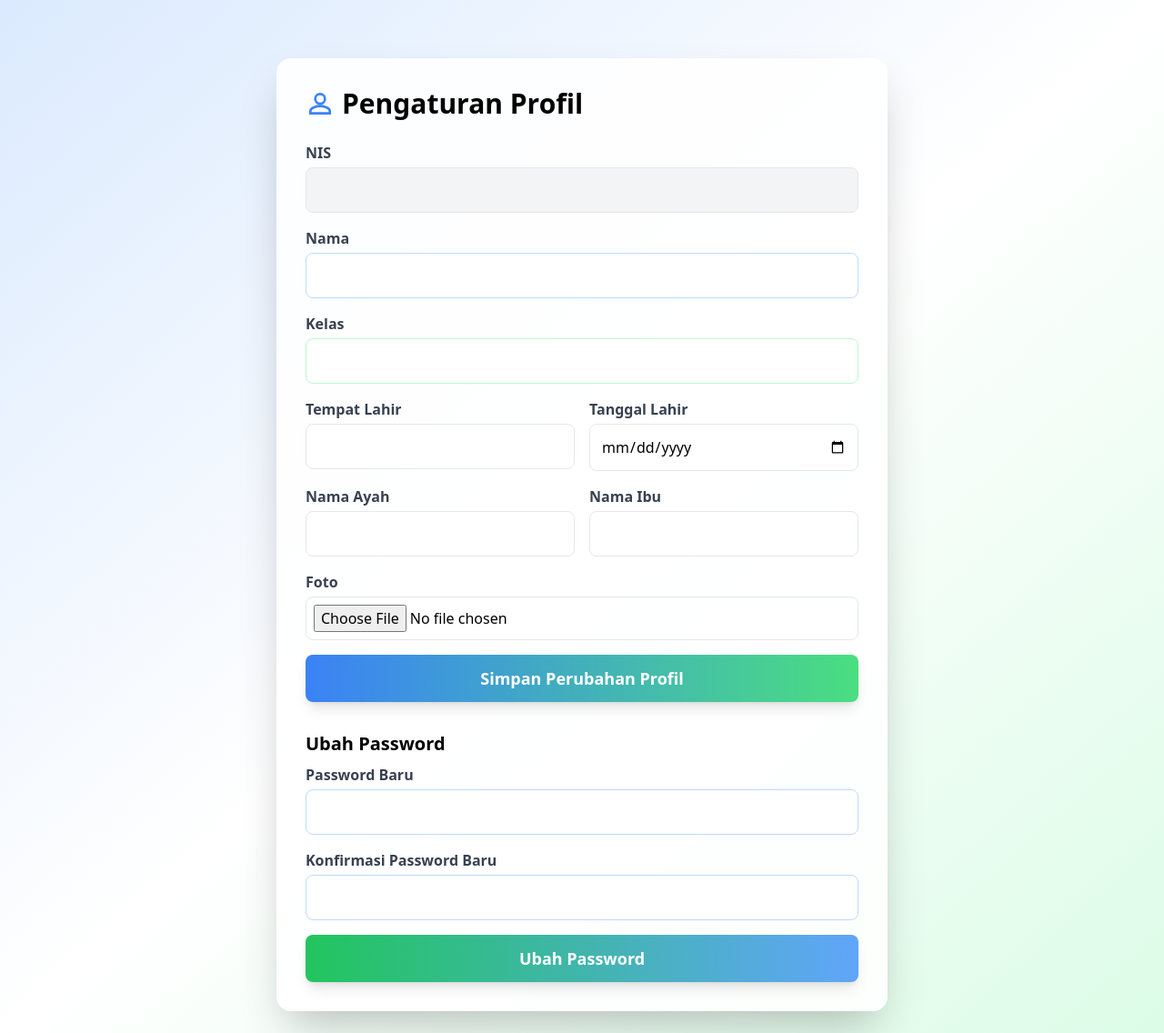
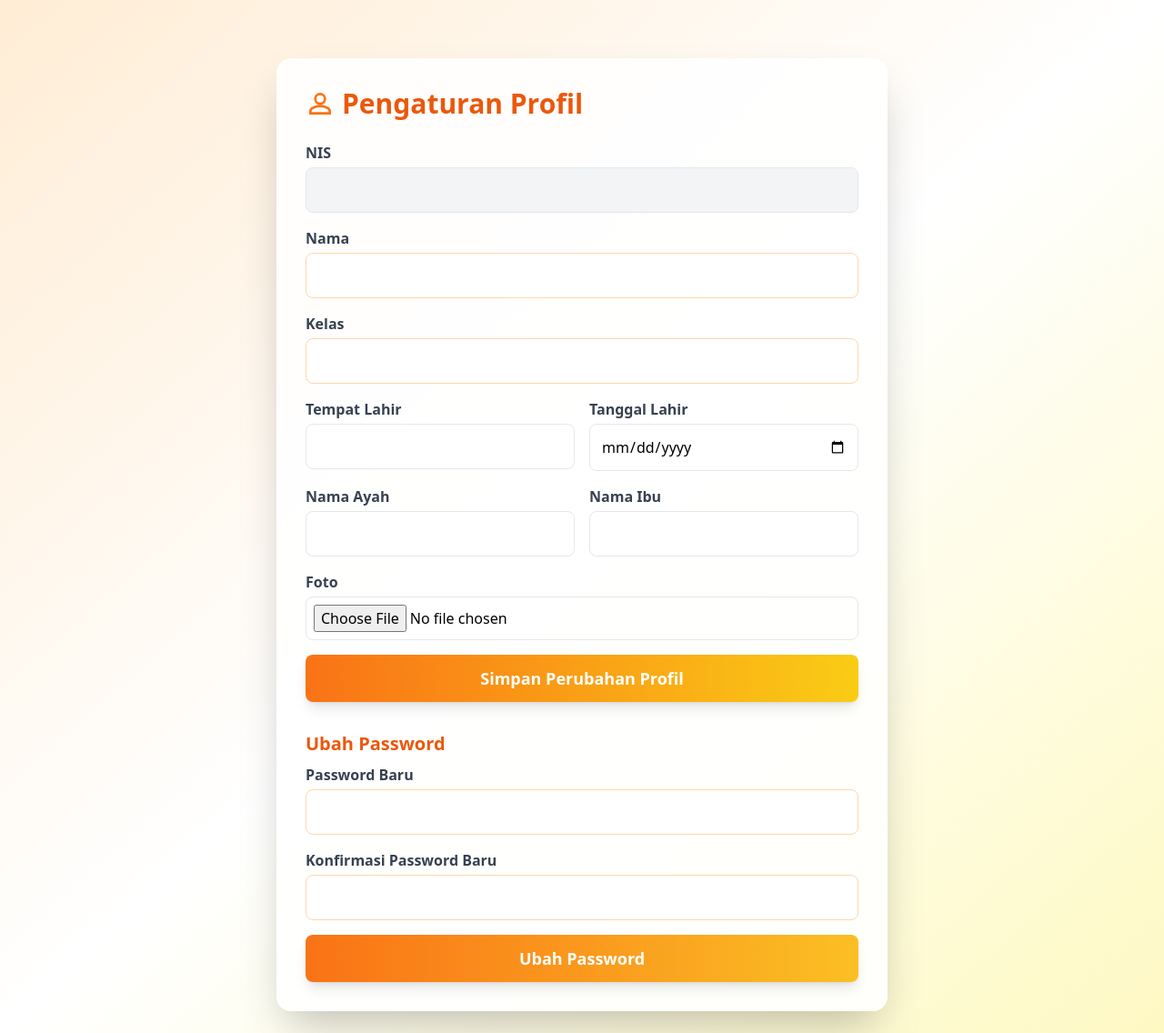
Before and after one commit to Eleutheria-Sapta-Timira-Celeste/Tugas-Akhir, a PHP site: page /siswa/pengaturan.php in a window 1280 px wide. Shown: the whole page at 91% size. Run offline with PHP 8.4, Linux system fonts and the light colour scheme; the visitor is signed in with stand-in values (Sample User, id 1); data that the repository does not hold is empty; some libraries are stand-ins or nearby versions.

Commit message:
update warna button

```diff
--- a/guru/register.php
+++ b/guru/register.php
@@ -8,7 +8,7 @@ if ($_SERVER['REQUEST_METHOD'] == 'POST') {
     $mapel = $_POST['mapel'];
     $password = password_hash($_POST['password'], PASSWORD_BCRYPT);
 
-    $query = $conn->prepare("INSERT INTO guru (username, name, nip, mapel, password) VALUES (?, ?, ?, ?, ?)");
+    $query = $conn->prepare("INSERT INTO guru (username, nama, nip, mapel, password) VALUES (?, ?, ?, ?, ?)");
     $query->bind_param("sssss", $username, $name, $nip, $mapel, $password);
 
     if ($query->execute()) {
--- a/siswa/pengaturan.php
+++ b/siswa/pengaturan.php
@@ -73,10 +73,12 @@ if (isset($_POST['update_password'])) {
     <title>Pengaturan Profil</title>
     <script src="https://cdn.tailwindcss.com"></script>
 </head>
-<body class="bg-gradient-to-br from-blue-100 via-white to-green-100 min-h-screen p-6">
+<body class="bg-gradient-to-br from-orange-100 via-white to-yellow-100 min-h-screen p-6">
 <div class="max-w-2xl mx-auto bg-white/90 p-8 rounded-2xl shadow-2xl mt-10">
-    <h2 class="text-3xl font-extrabold mb-6 flex items-center gap-2">
-        <svg class="w-8 h-8 text-blue-500" fill="none" stroke="currentColor" stroke-width="2" viewBox="0 0 24 24"><path d="M12 12c2.21 0 4-1.79 4-4s-1.79-4-4-4-4 1.79-4 4 1.79 4 4 4zm0 2c-2.67 0-8 1.34-8 4v2h16v-2c0-2.66-5.33-4-8-4z"/></svg>
+    <h2 class="text-3xl font-extrabold mb-6 flex items-center gap-2 text-orange-600">
+        <svg class="w-8 h-8 text-orange-500" fill="none" stroke="currentColor" stroke-width="2" viewBox="0 0 24 24">
+            <path d="M12 12c2.21 0 4-1.79 4-4s-1.79-4-4-4-4 1.79-4 4 1.79 4 4 4zm0 2c-2.67 0-8 1.34-8 4v2h16v-2c0-2.66-5.33-4-8-4z"/>
+        </svg>
         Pengaturan Profil
     </h2>
     <?= $msg ?>
@@ -87,30 +89,30 @@ if (isset($_POST['update_password'])) {
         </div>
         <div>
             <label class="block mb-1 font-semibold text-gray-700">Nama</label>
-            <input type="text" name="nama" value="<?= htmlspecialchars($data['nama']) ?>" required class="w-full p-3 border border-blue-200 rounded-lg focus:outline-none focus:ring-2 focus:ring-blue-400 transition">
+            <input type="text" name="nama" value="<?= htmlspecialchars($data['nama']) ?>" required class="w-full p-3 border border-orange-200 rounded-lg focus:outline-none focus:ring-2 focus:ring-orange-400 transition">
         </div>
         <div>
             <label class="block mb-1 font-semibold text-gray-700">Kelas</label>
-            <input type="text" name="kelas" value="<?= htmlspecialchars($data['kelas']) ?>" required class="w-full p-3 border border-green-200 rounded-lg focus:outline-none focus:ring-2 focus:ring-green-400 transition">
+            <input type="text" name="kelas" value="<?= htmlspecialchars($data['kelas']) ?>" required class="w-full p-3 border border-orange-200 rounded-lg focus:outline-none focus:ring-2 focus:ring-orange-400 transition">
         </div>
         <div class="grid grid-cols-2 gap-4">
             <div>
                 <label class="block mb-1 font-semibold text-gray-700">Tempat Lahir</label>
-                <input type="text" name="tempat_lahir" value="<?= htmlspecialchars($data['tempat_lahir']) ?>" required class="w-full p-3 border border-gray-200 rounded-lg focus:outline-none focus:ring-2 focus:ring-blue-300 transition">
+                <input type="text" name="tempat_lahir" value="<?= htmlspecialchars($data['tempat_lahir']) ?>" required class="w-full p-3 border border-gray-200 rounded-lg focus:outline-none focus:ring-2 focus:ring-orange-300 transition">
             </div>
             <div>
                 <label class="block mb-1 font-semibold text-gray-700">Tanggal Lahir</label>
-                <input type="date" name="tanggal_lahir" value="<?= htmlspecialchars($data['tanggal_lahir']) ?>" required class="w-full p-3 border border-gray-200 rounded-lg focus:outline-none focus:ring-2 focus:ring-blue-300 transition">
+                <input type="date" name="tanggal_lahir" value="<?= htmlspecialchars($data['tanggal_lahir']) ?>" required class="w-full p-3 border border-gray-200 rounded-lg focus:outline-none focus:ring-2 focus:ring-orange-300 transition">
             </div>
         </div>
         <div class="grid grid-cols-2 gap-4">
             <div>
                 <label class="block mb-1 font-semibold text-gray-700">Nama Ayah</label>
-                <input type="text" name="nama_ayah" value="<?= htmlspecialchars($data['nama_ayah']) ?>" required class="w-full p-3 border border-gray-200 rounded-lg focus:outline-none focus:ring-2 focus:ring-green-300 transition">
+                <input type="text" name="nama_ayah" value="<?= htmlspecialchars($data['nama_ayah']) ?>" required class="w-full p-3 border border-gray-200 rounded-lg focus:outline-none focus:ring-2 focus:ring-yellow-400 transition">
             </div>
             <div>
                 <label class="block mb-1 font-semibold text-gray-700">Nama Ibu</label>
-                <input type="text" name="nama_ibu" value="<?= htmlspecialchars($data['nama_ibu']) ?>" required class="w-full p-3 border border-gray-200 rounded-lg focus:outline-none focus:ring-2 focus:ring-green-300 transition">
+                <input type="text" name="nama_ibu" value="<?= htmlspecialchars($data['nama_ibu']) ?>" required class="w-full p-3 border border-gray-200 rounded-lg focus:outline-none focus:ring-2 focus:ring-yellow-400 transition">
             </div>
         </div>
         <div>
@@ -120,22 +122,22 @@ if (isset($_POST['update_password'])) {
             <?php } ?>
             <input type="file" name="foto" accept="image/*" class="w-full p-2 border border-gray-200 rounded-lg">
         </div>
-        <button type="submit" name="update_profile" class="w-full py-3 rounded-lg bg-gradient-to-r from-blue-500 to-green-400 text-white font-bold text-lg shadow-lg hover:scale-105 transition-all duration-300">
+        <button type="submit" name="update_profile" class="w-full py-3 rounded-lg bg-gradient-to-r from-orange-500 to-yellow-400 text-white font-bold text-lg shadow-lg hover:scale-105 transition-all duration-300">
             Simpan Perubahan Profil
         </button>
     </form>
 
-    <h3 class="text-xl font-bold mb-2 mt-8">Ubah Password</h3>
+    <h3 class="text-xl font-bold mb-2 mt-8 text-orange-600">Ubah Password</h3>
     <form method="post" class="space-y-4">
         <div>
             <label class="block mb-1 font-semibold text-gray-700">Password Baru</label>
-            <input type="password" name="password1" required class="w-full p-3 border border-blue-200 rounded-lg focus:outline-none focus:ring-2 focus:ring-blue-400 transition">
+            <input type="password" name="password1" required class="w-full p-3 border border-orange-200 rounded-lg focus:outline-none focus:ring-2 focus:ring-orange-400 transition">
         </div>
         <div>
             <label class="block mb-1 font-semibold text-gray-700">Konfirmasi Password Baru</label>
-            <input type="password" name="password2" required class="w-full p-3 border border-blue-200 rounded-lg focus:outline-none focus:ring-2 focus:ring-blue-400 transition">
+            <input type="password" name="password2" required class="w-full p-3 border border-orange-200 rounded-lg focus:outline-none focus:ring-2 focus:ring-orange-400 transition">
         </div>
-        <button type="submit" name="update_password" class="w-full py-3 rounded-lg bg-gradient-to-r from-green-500 to-blue-400 text-white font-bold text-lg shadow-lg hover:scale-105 transition-all duration-300">
+        <button type="submit" name="update_password" class="w-full py-3 rounded-lg bg-gradient-to-r from-orange-500 to-amber-400 text-white font-bold text-lg shadow-lg hover:scale-105 transition-all duration-300">
             Ubah Password
         </button>
     </form>
```
Also changed, not shown: siswa/melihat_absensi.php (+9 -10 lines), siswa/uploads/684ed4d9e58cb_kalender-akademik.jpg (added).
